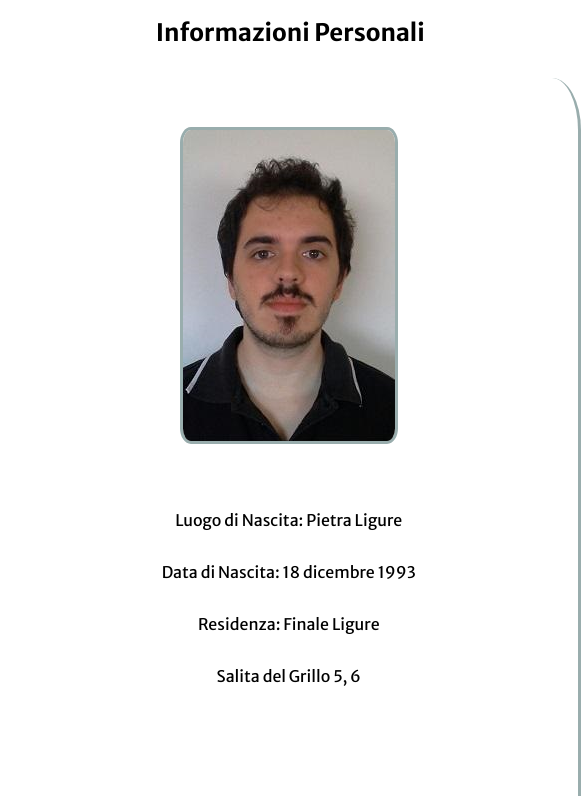
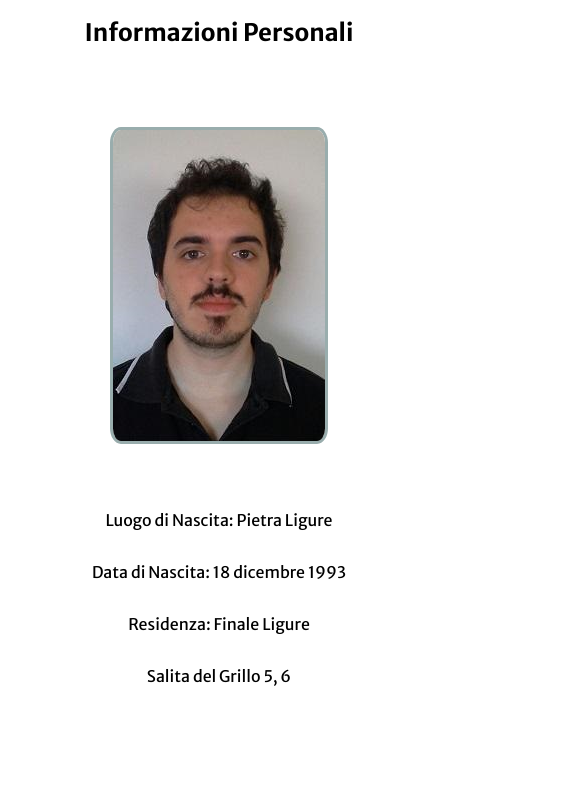
Before and after one commit to nicologiuggiola/nicologiuggiola.github.io, a plain HTML site: page index.html in a window 390 px wide. Shown: the part 196-992 px from the top of the page, 581 px wide, since content can reach past the window. Drawn offline with Linux system fonts and the light colour scheme; a web font is replaced by a local one.

Commit message:
update mobile

```diff
--- a/style2.css
+++ b/style2.css
@@ -168,7 +168,7 @@ body{
 .item-5{
     grid-area: data;
     margin: 10px;
-    min-width: 560.5px;
+    /*min-width: 560.5px;*/
 }
 
 .item-5 p{
@@ -321,7 +321,7 @@ nav div{
 .item1-1 h1{
     font-family: 'STIX Two Text', serif;
     font-size: 40px;
-    min-width: 560.5px;
+    /*min-width: 560.5px;*/
     margin: 50px 50px 10px 50px;
     max-height: 100px;
 }
@@ -334,7 +334,7 @@ nav div{
 .item1-2{
     grid-area: school;
     margin: 10px;
-    min-width: 560.5px;
+    /*min-width: 560.5px;*/
     border: solid;
     border-color: rgb(153, 173, 173);
     border-radius: 5%;
@@ -357,7 +357,7 @@ nav div{
 .item1-3{
     grid-area: personal;
     margin: 10px;
-    min-width: 560.5px;
+    /*min-width: 560.5px;*/
     border: solid;
     border-color: rgb(153, 173, 173);
     border-radius: 5%;
@@ -375,7 +375,7 @@ nav div{
 .item1-4{
     grid-area: data;
     margin: 10px;
-    min-width: 560.5px;
+    /*min-width: 560.5px;*/
 }
 
 .item1-4 p{
@@ -409,6 +409,25 @@ nav div{
                              "data";
     }
 
+    .child{
+        margin-left: 0px;
+        margin-right: 0px;
+    }
+
+    .item-0{
+        min-width: 200px;
+        grid-area: column;
+
+        display: grid;
+        grid-template-columns: 100%;
+        grid-template-rows: 2fr 1fr 2fr;
+        grid-template-areas: "image"
+                             "infos"
+                             "contacts";
+        border: none;
+        font-family: 'Merriweather Sans', sans-serif;
+    }
+
     .item1-0{
         min-width: 200px;
         grid-area: column;
@@ -420,10 +439,7 @@ nav div{
                              "infos"
                              "contacts"
                              "space";
-        border-right: solid;
-        border-color: rgb(153, 173, 173);
-        border-radius: 0% 5% 5% 0%;
-
+        border: none;
         font-family: 'Merriweather Sans', sans-serif;
     }
 }
```
